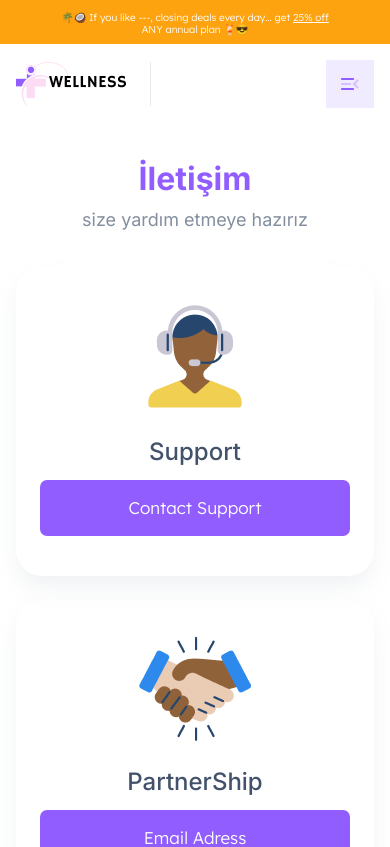
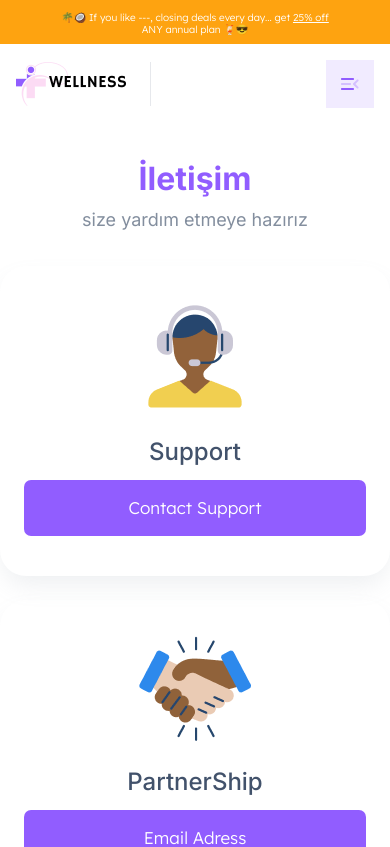
Before and after one commit to Medyanes-360/big-data-sale, a Next.js app: page /contact in a window 390 px wide. Shown: the top 847 px of the page. Built offline with nearby package versions, Linux system fonts and the light colour scheme.

Commit message:
update padding

```diff
--- a/components/contactPage/contactForm/index.jsx
+++ b/components/contactPage/contactForm/index.jsx
@@ -35,7 +35,7 @@ export let contactSchema = object({
 function ContactForm() {
   return (
     <>
-      <div className="flex flex-col w-full items-center bg-white gap-[20px] rounded-[24px] px-3 md:p-[48px] lg:w-[1200px] md:gap-[48px] shadow-concatForm">
+      <div className="flex flex-col w-full items-center bg-white gap-[20px] rounded-[24px] px-3 md:p-[48px] md:gap-[48px] shadow-concatForm">
         <div className="font-Inter font-semibold text-base lg:text-4xl text-deepAbyss">
           contact{" "}
           <span className="text-tertiary400 text-base lg:text-4xl font-Inter font-semibold">
--- a/components/contactPage/followUs/index.jsx
+++ b/components/contactPage/followUs/index.jsx
@@ -10,7 +10,7 @@ const followData = [
 
 function FollowUs() {
   return (
-    <div className="flex flex-col items-center justify-center w-full py-7  bg-softBreeze gap-3 lg:w-[1200px]">
+    <div className="flex flex-col items-center justify-center w-full py-7  bg-softBreeze gap-3">
       <h1 className="font-lexend font-bold text-lg text-black text-center">
         Bizi Takip Edin
       </h1>
--- a/components/contactPage/index.jsx
+++ b/components/contactPage/index.jsx
@@ -7,7 +7,7 @@ import ContactForm from "./contactForm";
 function Contact() {
   return (
     <>
-      <PageContainer className="flex flex-col items-center py-6 px-4 gap-3 lg:!py-[80px] lg:gap-[64px]">
+      <PageContainer className="flex flex-col items-center py-6 !px-0 gap-3 lg:!py-[80px] lg:gap-[64px]">
         <SupportSection />
         <FollowUs />
         <ContactForm />
--- a/components/contactPage/supportSection/index.jsx
+++ b/components/contactPage/supportSection/index.jsx
@@ -1,5 +1,4 @@
 "use client";
-import Image from "next/image";
 import React from "react";
 import SupportImg from "../../../public/assets/images/support.png";
 import PartnerImg from "../../../public/assets/images/partnership.png";
@@ -16,7 +15,7 @@ const support = [
 
 function SupportSection() {
   return (
-    <div className="flex flex-col items-center w-full h-full lg:h-[456px] gap-8 lg:gap-16 lg:w-[1200px]">
+    <div className="flex flex-col justify-center w-full h-full lg:h-[456px] gap-8 lg:gap-16">
       <div className="text-center">
         <h1 className="text-tertiary400 font-Inter font-bold text-[32px] leading-[54px]">
           İletişim
@@ -25,7 +24,7 @@ function SupportSection() {
           size yardım etmeye hazırız
         </span>
       </div>
-      <div className="flex w-full flex-col gap-6 lg:flex-row">
+      <div className="flex w-full flex-col justify-between gap-6 lg:flex-row">
         {support?.map((item, index) => {
           return (
             <SupportCard
```
